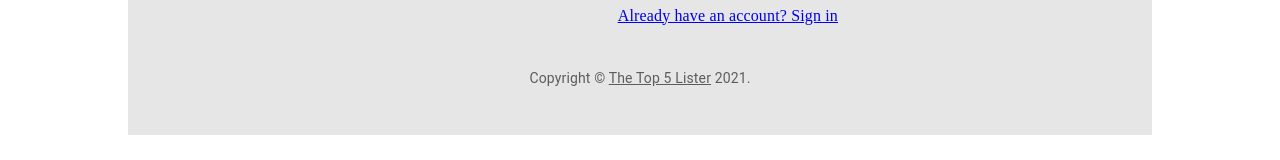
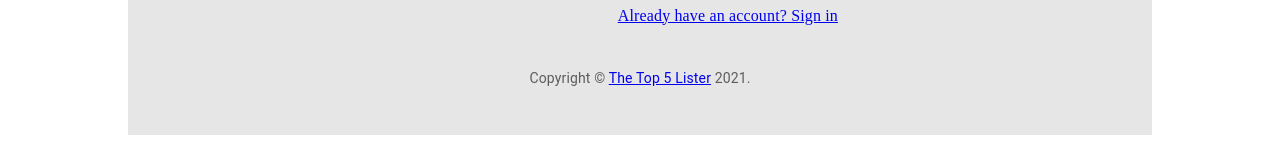
Before and after one commit to lincolnnguyen18/Top5Lists_HW4, a React (Create React App) app in the folder client/: page /register in a window 1280 px wide. Shown: the part 625-785 px from the top of the page. Built offline with nearby package versions, Linux system fonts and the light colour scheme; no server answers.

Commit message:
fixed register home link

```diff
--- a/client/src/components/Copyright.js
+++ b/client/src/components/Copyright.js
@@ -1,11 +1,11 @@
-import Link from '@mui/material/Link';
+import { Link } from 'react-router-dom';
 import Typography from '@mui/material/Typography';
 
 export default function Copyright(props) {
     return (
         <Typography variant="body2" color="text.secondary" align="center" {...props}>
             {'Copyright © '}
-            <Link color="inherit" href="/">
+            <Link to="/">
                 The Top 5 Lister
             </Link>{' '}
             {new Date().getFullYear()}
--- a/client/src/components/LoginScreen.css
+++ b/client/src/components/LoginScreen.css
@@ -10,10 +10,6 @@
     bottom: 0;
 }
 
-/* #root {
-    height: inherit;
-} */
-
 .css-1ytlwq5-MuiAlert-icon {
     margin-top: 5px;
     margin-right: 12px;
```
